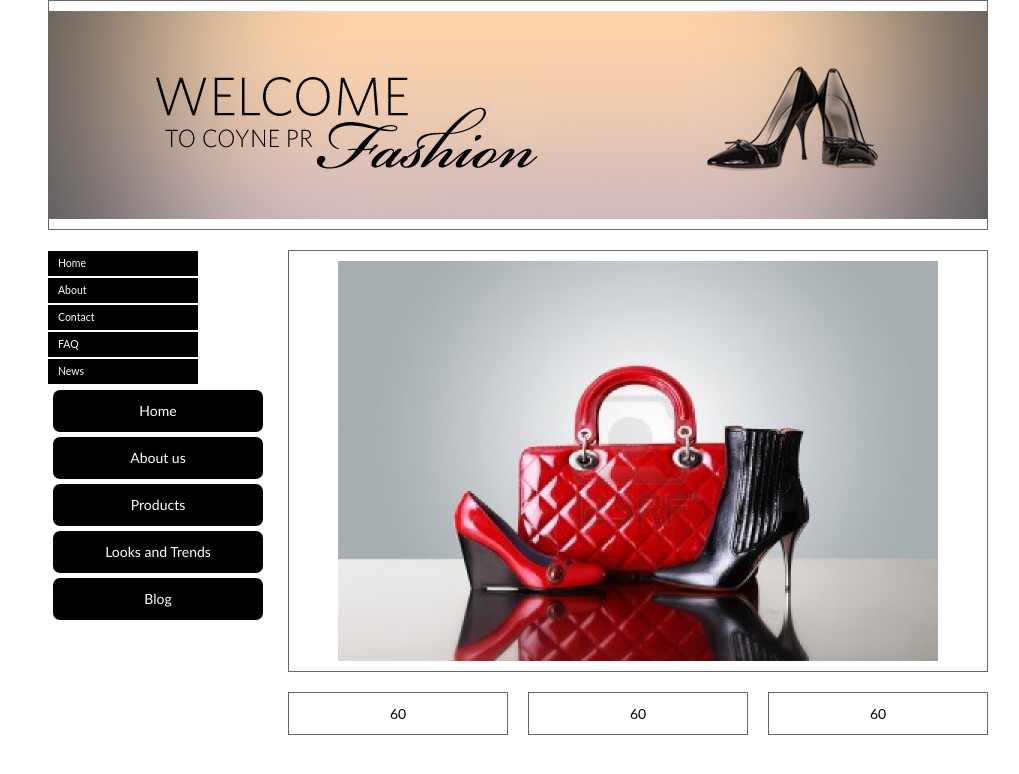
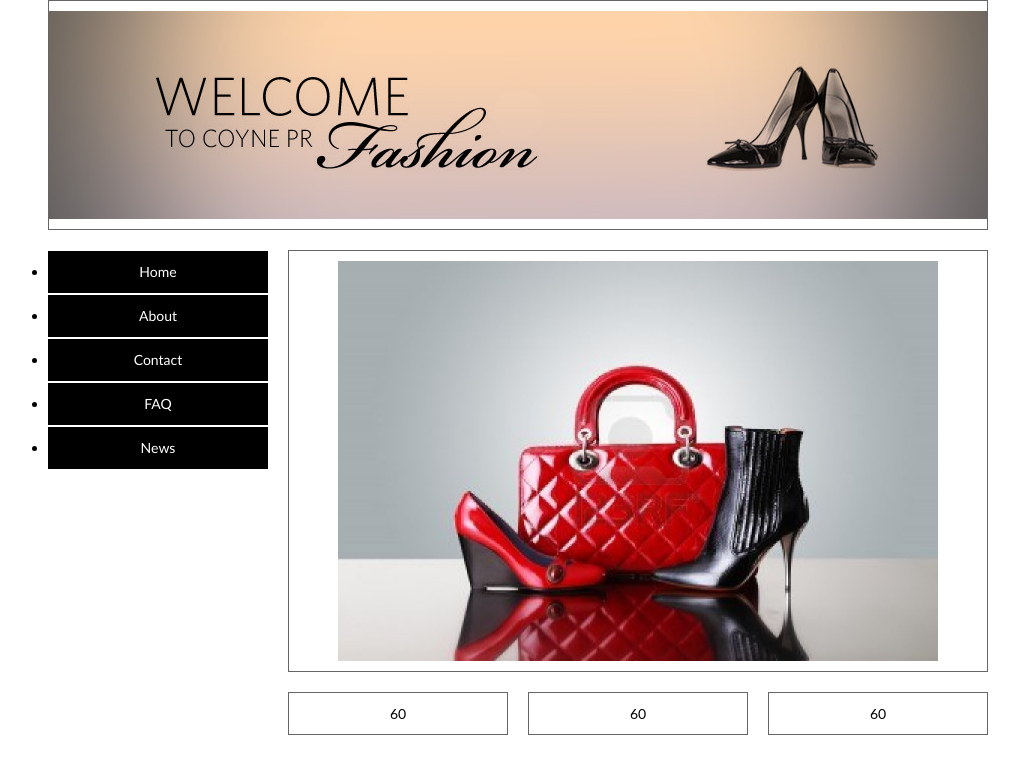
Before and after one commit to namrata2011/coreDigital, a plain HTML site: page index.html in a window 1280 px wide. Shown: the whole page, without its empty margins (122-1141 px from the left). Drawn offline with Linux system fonts and the light colour scheme.

Commit message:
changed menu

```diff
--- a/css/menu.css
+++ b/css/menu.css
@@ -27,6 +27,11 @@ ul.top-level li {
     border-bottom: #fff solid;
     border-top: #fff solid;
     border-width: 1px;
+    font-family: Gill Sans,My Gill Sans,sans-serif;
+    text-align: center;
+    vertical-align: middle;
+    height: 42px;
+    line-height: 42px;
 }
 #navigation a {
     color: #fff;
--- a/index.html
+++ b/index.html
@@ -25,7 +25,7 @@
 
 <div class="grid_3">
 
-    <div id="navigation">
+    <div id="menuContainer">
         <ul class="top-level">
             <li><a href="#">Home</a>
                 <ul class="sub-level">
@@ -79,13 +79,13 @@
         </ul>
     </div>
 
-    <div id="menuContainer">
+  <!-- <div id="menuContainer">
         <div id="menuItem1" class="menuItem curvedDiv">Home</div>
         <div id="menuItem2" class="menuItem curvedDiv">About us</div>
         <div id="menuItem3" class="menuItem curvedDiv">Products</div>
         <div id="menuItem4" class="menuItem curvedDiv">Looks and Trends</div>
         <div id="menuItem5" class="menuItem curvedDiv">Blog</div>
-    </div>
+    </div>-->
 </div>
 <!-- end .grid_3 -->
 <div class="grid_9" >
```
